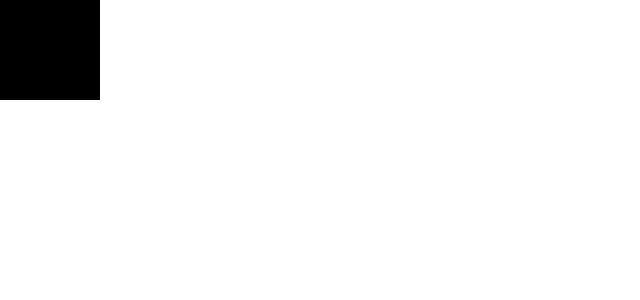
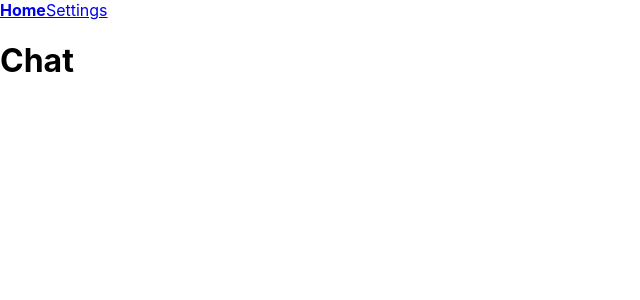
Before and after one commit to CarlosCanizal/chat-react, a React (Create React App) app: page / in a window 1280 px wide. Shown: the top 300 px of the page, without its empty margins (0-640 px from the left). Built offline with nearby package versions, Linux system fonts and the light colour scheme.

Commit message:
Adds Routes

```diff
--- a/package.json
+++ b/package.json
@@ -6,6 +6,7 @@
     "node-sass": "^4.11.0",
     "react": "^16.8.3",
     "react-dom": "^16.8.3",
+    "react-router-dom": "^4.3.1",
     "react-scripts": "2.1.5"
   },
   "scripts": {
--- a/src/App.js
+++ b/src/App.js
@@ -1,14 +1,22 @@
 import React, { Component } from 'react';
+import {BrowserRouter} from 'react-router-dom';
 import './App.sass';
 import styles from './ModuleTest.module.sass'; // Import css modules stylesheet as styles
-
+import Settings from './components/Settings/Settings';
+import Chat from './components/Chat/Chat';
+import {Route, NavLink} from 'react-router-dom';
 
 class App extends Component {
   render() {
     return (
-      <div className="App">
-        <div className={styles.ModuleTest}></div>
-      </div>
+      <BrowserRouter>
+        <div className="App">
+          <NavLink to="/" exact>Home</NavLink>
+          <NavLink to="/settings" exact>Settings</NavLink>
+          <Route  path="/" exact component={Chat}/>
+          <Route  path="/settings" exact component={Settings}/>
+        </div>
+      </BrowserRouter>
     );
   }
 }
--- a/src/App.sass
+++ b/src/App.sass
@@ -0,0 +1,2 @@
+.active
+    font-weight: bold
--- /dev/null
+++ b/src/components/Chat/Chat.js
@@ -0,0 +1,12 @@
+import React, { Component } from 'react';
+
+
+class Chat extends Component {
+  render() {
+    return (
+        <h1>Chat</h1>
+    );
+  }
+}
+
+export default Chat;
--- /dev/null
+++ b/src/components/Settings/Settings.js
@@ -0,0 +1,12 @@
+import React, { Component } from 'react';
+
+
+class Settings extends Component {
+  render() {
+    return (
+      <h1>Settings</h1>
+    );
+  }
+}
+
+export default Settings;
```
Also changed, not shown: 1 other file (tests, documents, lock files or other folders).
